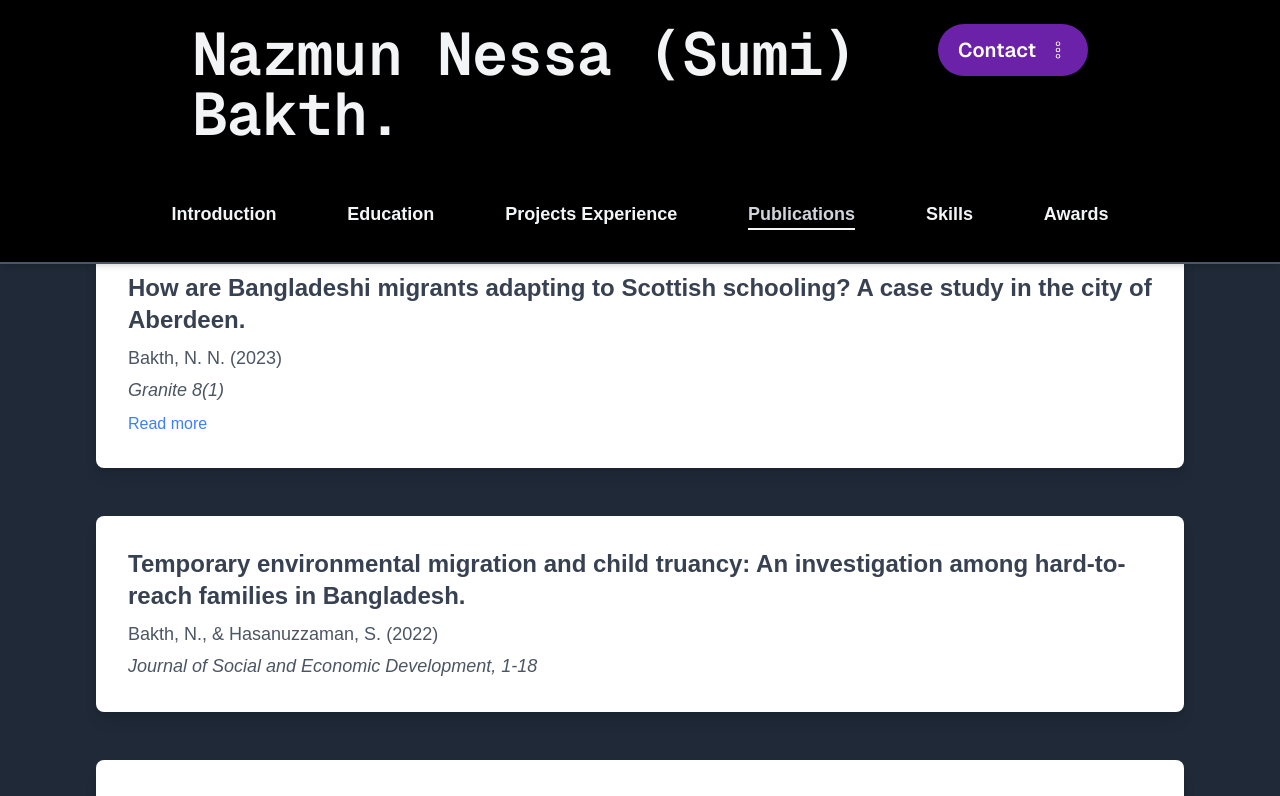
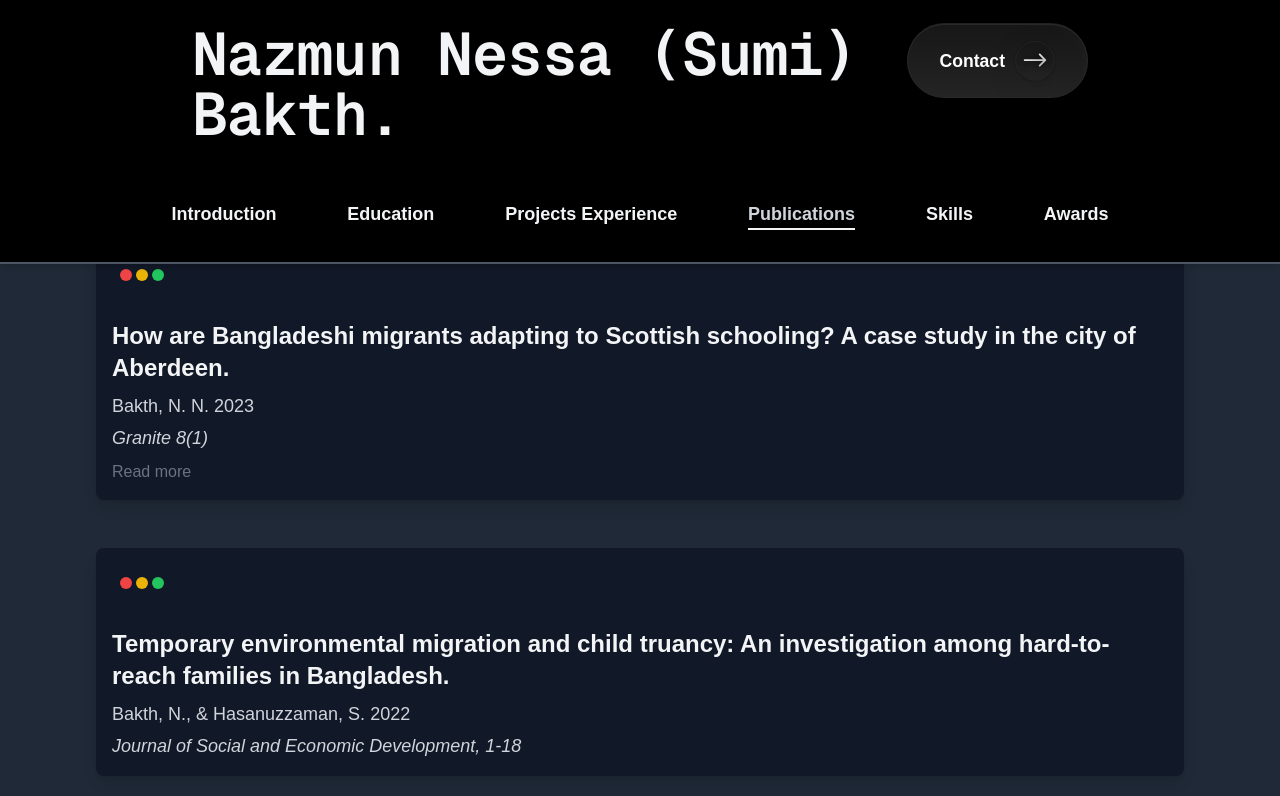
Before and after one commit to Musaddek-Ahmed/PhdHolder_portfolio, a Next.js app: page /publications in a window 1280 px wide. Shown: the top 796 px of the page. Built offline with nearby package versions, Linux system fonts and the light colour scheme.

Commit message:
latest update

```diff
--- /dev/null
+++ b/app/components/button.tsx
@@ -0,0 +1,127 @@
+'use client'
+
+import React from "react";
+import styled from "styled-components";
+
+const Button = () => {
+  return (
+    <StyledWrapper>
+      <button className="styled-button">
+        Contact
+        <div className="inner-button">
+          <svg
+            id="Arrow"
+            viewBox="0 0 32 32"
+            xmlns="http://www.w3.org/2000/svg"
+            height="30px"
+            width="30px"
+            className="icon"
+          >
+            <defs>
+              <linearGradient
+                y2="100%"
+                x2="100%"
+                y1="0%"
+                x1="0%"
+                id="iconGradient"
+              >
+                <stop
+                  style={{ stopColor: "#FFFFFF", stopOpacity: "1" }}
+                  offset="0%"
+                />
+                <stop
+                  style={{ stopColor: "#AAAAAA", stopOpacity: "1" }}
+                  offset="100%"
+                />
+              </linearGradient>
+            </defs>
+            <path
+              fill="url(#iconGradient)"
+              d="M4 15a1 1 0 0 0 1 1h19.586l-4.292 4.292a1 1 0 0 0 1.414 1.414l6-6a.99.99 0 0 0 .292-.702V15c0-.13-.026-.26-.078-.382a.99.99 0 0 0-.216-.324l-6-6a1 1 0 0 0-1.414 1.414L24.586 14H5a1 1 0 0 0-1 1z"
+            />
+          </svg>
+        </div>
+      </button>
+    </StyledWrapper>
+  );
+};
+
+const StyledWrapper = styled.div`
+  .styled-button {
+  position: relative;
+  padding: 1rem 2rem;
+  font-size: 1.1rem;
+  font-weight: bold;
+  color: #ffffff;
+  background: linear-gradient(to bottom, #171717, #242424);
+  border-radius: 9999px;
+  cursor: pointer;
+  box-shadow: 0 2px 4px rgba(0, 0, 0, 1), 0 10px 20px rgba(0, 0, 0, 0.4);
+  transition: all 0.2s ease;
+  display: inline-flex;
+  align-items: center;
+  justify-content: center;
+  border: 1px solid #292929;
+}
+
+.styled-button::before {
+  content: "";
+  position: absolute;
+  top: -2px;
+  right: -1px;
+  bottom: -1px;
+  left: -1px;
+  background: linear-gradient(to bottom, #292929, #000000);
+  z-index: -1;
+  border-radius: 9999px;
+  transition: all 0.2s ease;
+  opacity: 1;
+}
+
+.styled-button:active {
+  transform: translateY(2px);
+  box-shadow: 0 1px 2px rgba(0, 0, 0, 1), 0 5px 10px rgba(0, 0, 0, 0.4);
+}
+
+.styled-button .inner-button {
+  position: relative; /* Ensure relative positioning for pseudo-element */
+  display: flex;
+  align-items: center;
+  justify-content: center;
+  background: linear-gradient(to bottom, #171717, #242424);
+  width: 40px;
+  height: 40px;
+  margin-left: 10px;
+  border-radius: 50%;
+  box-shadow: 0 0 1px rgba(0, 0, 0, 1);
+  border: 1px solid #252525;
+  transition: all 0.2s ease;
+}
+
+.styled-button .inner-button::before {
+  content: "";
+  position: absolute;
+  top: -2px;
+  right: -1px;
+  bottom: -1px;
+  left: -1px;
+  background: linear-gradient(to bottom, #292929, #000000);
+  z-index: -1;
+  border-radius: 9999px;
+  transition: all 0.2s ease;
+  opacity: 1;
+}
+.styled-button .inner-button .icon {
+  filter: drop-shadow(0 10px 20px rgba(26, 25, 25, 0.9))
+    drop-shadow(0 0 4px rgba(0, 0, 0, 1));
+  transition: all 0.4s ease-in-out;
+}
+.styled-button .inner-button .icon:hover {
+  filter: drop-shadow(0 10px 20px rgba(50, 50, 50, 1))
+    drop-shadow(0 0 20px rgba(2, 2, 2, 1));
+  transform: rotate(-35deg);
+}
+
+`;
+
+export default Button;
--- /dev/null
+++ b/app/components/card.tsx
@@ -0,0 +1,46 @@
+import React from "react";
+
+interface CardProps {
+  title: string;
+  description: string;
+  authors: string;
+  year: string;
+  journal: string;
+  link:string;
+}
+
+const Card: React.FC<CardProps> = ({ title, description, authors, year, journal, link }) => {
+  return (
+    <div className="bg-gray-900 w-full rounded-lg p-4 shadow-lg">
+      <div className="flex p-2 gap-1">
+        <div className="">
+          <span className="bg-red-500 inline-block center w-3 h-3 rounded-full" />
+        </div>
+        <div className="circle">
+          <span className="bg-yellow-500 inline-block center w-3 h-3 rounded-full" />
+        </div>
+        <div className="circle">
+          <span className="bg-green-500 box inline-block center w-3 h-3 rounded-full" />
+        </div>
+      </div>
+      <div className="card__content mt-4">
+        <h2 className="text-2xl font-bold py-2 text-gray-100">{title}</h2>
+        <p className="text-md text-gray-300">{description}</p>
+        <p className="text-lg text-gray-300 mb-1">{authors} {(year)}</p>
+        <p className="text-lg text-gray-300 italic">{journal}</p>
+        {link && (
+            <a
+              href={link}
+              target="_blank"
+              rel="noopener noreferrer"
+              className="text-gray-500 hover:text-gray-700 transition-colors duration-200 mt-2 block"
+            >
+              Read more
+            </a>
+          )}
+      </div>
+    </div>
+  );
+};
+
+export default Card;
--- /dev/null
+++ b/app/components/download.tsx
@@ -0,0 +1,101 @@
+'use client'
+
+import React from "react";
+import styled from "styled-components";
+
+const Download = () => {
+  return (
+    <StyledWrapper>
+        <a
+        href="/CV.pdf"
+        download="CV.pdf"
+         >
+
+
+      <button className="button" type="button">
+        <span className="button__text">Download CV</span>
+        <span className="button__icon">
+          <svg
+            xmlns="http://www.w3.org/2000/svg"
+            viewBox="0 0 35 35"
+            id="bdd05811-e15d-428c-bb53-8661459f9307"
+            data-name="Layer 2"
+            className="svg"
+          >
+            <path d="M17.5,22.131a1.249,1.249,0,0,1-1.25-1.25V2.187a1.25,1.25,0,0,1,2.5,0V20.881A1.25,1.25,0,0,1,17.5,22.131Z" />
+            <path d="M17.5,22.693a3.189,3.189,0,0,1-2.262-.936L8.487,15.006a1.249,1.249,0,0,1,1.767-1.767l6.751,6.751a.7.7,0,0,0,.99,0l6.751-6.751a1.25,1.25,0,0,1,1.768,1.767l-6.752,6.751A3.191,3.191,0,0,1,17.5,22.693Z" />
+            <path d="M31.436,34.063H3.564A3.318,3.318,0,0,1,.25,30.749V22.011a1.25,1.25,0,0,1,2.5,0v8.738a.815.815,0,0,0,.814.814H31.436a.815.815,0,0,0,.814-.814V22.011a1.25,1.25,0,1,1,2.5,0v8.738A3.318,3.318,0,0,1,31.436,34.063Z" />
+          </svg>
+        </span>
+      </button>
+      </a>
+    </StyledWrapper>
+  );
+};
+
+const StyledWrapper = styled.div`
+  .button {
+  --main-focus: #2d8cf0;
+  --font-color: #323232;
+  --bg-color-sub: #dedede;
+  --bg-color: #eee;
+  --main-color: #323232;
+  position: relative;
+  width: 150px;
+  height: 40px;
+  cursor: pointer;
+  display: flex;
+  align-items: center;
+  border: 2px solid var(--main-color);
+  box-shadow: 4px 4px var(--main-color);
+  background-color: var(--bg-color);
+  border-radius: 10px;
+  overflow: hidden;
+}
+
+.button, .button__icon, .button__text {
+  transition: all 0.3s;
+}
+
+.button .button__text {
+  transform: translateX(22px);
+  color: var(--font-color);
+  font-weight: 600;
+}
+
+.button .button__icon {
+  position: absolute;
+  transform: translateX(109px);
+  height: 100%;
+  width: 39px;
+  background-color: var(--bg-color-sub);
+  display: flex;
+  align-items: center;
+  justify-content: center;
+}
+
+.button .svg {
+  width: 20px;
+  fill: var(--main-color);
+}
+
+.button:hover {
+  background: var(--bg-color);
+}
+
+.button:hover .button__text {
+  color: transparent;
+}
+
+.button:hover .button__icon {
+  width: 148px;
+  transform: translateX(0);
+}
+
+.button:active {
+  transform: translate(3px, 3px);
+  box-shadow: 0px 0px var(--main-color);
+}
+`;
+
+export default Download;
--- a/app/components/navbar.tsx
+++ b/app/components/navbar.tsx
@@ -5,6 +5,7 @@ import Link from 'next/link'
 import { usePathname } from 'next/navigation'
 import { HiMenu, HiX } from 'react-icons/hi'
 import { PiDotsThreeOutlineVerticalLight } from "react-icons/pi";
+import Button from './button'
 
 const links = [
   {
@@ -49,10 +50,7 @@ const Navbar = () => {
 
 
         <div className='sm:block hidden'>
-            <button className='flex flex-row gap-3 items-center px-5 py-3  shadow-md bg-purple-800 text-white hover:bg-purple-900 font-semibold text-xl rounded-full font-[family-name:var(--font-geist-sans)]'>
-                Contact
-                <PiDotsThreeOutlineVerticalLight />
-            </button>
+            <Button/>
         </div>
 
         <div className='sm:hidden flex '>
--- a/app/page.tsx
+++ b/app/page.tsx
@@ -1,5 +1,8 @@
+'use client'
+
 import Image from "next/image";
 import { FaDownload } from "react-icons/fa6";
+import Download from "./components/download";
 
 export default function Home() {
 
@@ -31,13 +34,8 @@ successful contributions to any research and training activities I work for. </h
         </ul>
 
         <div className="my-8 flex justify-center items-center">
-        <a
-        href="/CV.pdf"
-        download="CV.pdf"
-         className="rounded-full flex flex-row gap-3 items-center bg-purple-700 text-white font-medium px-5 py-3 text-xl hover:bg-purple-800">
-          Download CV
-          <FaDownload />
-        </a>
+        <Download/>
+
       </div>
 
       </div>
--- a/app/publications/page.tsx
+++ b/app/publications/page.tsx
@@ -1,4 +1,5 @@
 import React from 'react'
+import Card from '../components/card';
 
 const page = () => {
   const publications = [
@@ -14,36 +15,42 @@ const page = () => {
       authors: "Bakth, N., & Hasanuzzaman, S.",
       year: "2022",
       journal: "Journal of Social and Economic Development, 1-18",
+      link: ''
     },
     {
       title: "Recovering Slackness in Diffusion of ICS: A Clean Cooking Technology in Bangladesh.",
       authors: "Hasanuzzaman, S., Husain, M.A., and Bakth, N.",
       year: "2022",
       journal: "International Journal of Energy, Environment, and Economics, Vol. 29(1)",
+      link: ''
     },
     {
       title: "Policy Impact on Food Price in South Asian Countries.",
       authors: "Bakth, N. and McTier, A.",
       year: "2021",
       journal: "Sust Studies (Special Issue on Bangladesh Development Perspectives: Issues of Economics Justice and Morality)",
+      link: ''
     },
     {
       title: "Labor Market Responses to Job Vulnerability: A Micro Study in Sylhet.",
       authors: "Sultana, M., N. Bakth, and M. A. L. Mahmud",
       year: "2013",
       journal: "Development Review, Vol. 23: 43 – 51",
+      link: ''
     },
     {
       title: "Exploring the role of Child Labor in Family Income in an Urban area of Bangladesh.",
       authors: "Sultana, M., S. Hasanuzzaman, & N. Bakth",
       year: "2012",
       journal: "Journal of Social Science, Faculty of Social Sciences, Begum Rokeya University, Rongpur, Bangladesh, Vol. 1(1): 137-150",
+      link: ''
     },
     {
       title: "Awareness and capacity building in fisheries management: An impact analysis of CBFM training in Sunamganj Haor area of Bangladesh.",
       authors: "Bakth, N. and M.M.H Kajal",
       year: "2007",
       journal: "Bangladesh Journal of Fisheries (Special Issue, 2007) 30:125-135",
+      link: ''
     },
   ];
   return (
@@ -51,28 +58,21 @@ const page = () => {
 
 
     <div className="space-y-12">
-      {publications.map((publication, index) => (
-        <div
-          key={index}
-          className="p-8 bg-white rounded-lg shadow-lg hover:shadow-2xl transition-shadow duration-300"
-        >
-          <h2 className="text-2xl font-semibold text-gray-700 mb-2">{publication.title}</h2>
-          <p className="text-lg text-gray-600 mb-1">{publication.authors} ({publication.year})</p>
-          <p className="text-lg text-gray-600 italic">{publication.journal}</p>
-          {publication.link && (
-            <a
-              href={publication.link}
-              target="_blank"
-              rel="noopener noreferrer"
-              className="text-blue-500 hover:text-blue-700 transition-colors duration-200 mt-2 block"
-            >
-              Read more
-            </a>
-          )}
+    {publications.map((publications, index) => (
+          <Card
+            key={index}
+            title={publications.title}
+            description={''}
+            authors={publications.authors}
+            year= {publications.year}
+            journal= {publications.journal}
+            link= {publications.link}
+
+          />
+        ))}
         </div>
-      ))}
     </div>
-  </div>
+
   )
 }
 
--- a/package.json
+++ b/package.json
@@ -12,7 +12,8 @@
     "next": "14.2.9",
     "react": "^18",
     "react-dom": "^18",
-    "react-icons": "^5.3.0"
+    "react-icons": "^5.3.0",
+    "styled-components": "^6.1.13"
   },
   "devDependencies": {
     "@types/node": "^20",
```
Also changed, not shown: app/project/page.tsx (+16 -14 lines), 1 other file (tests, documents, lock files or other folders).
